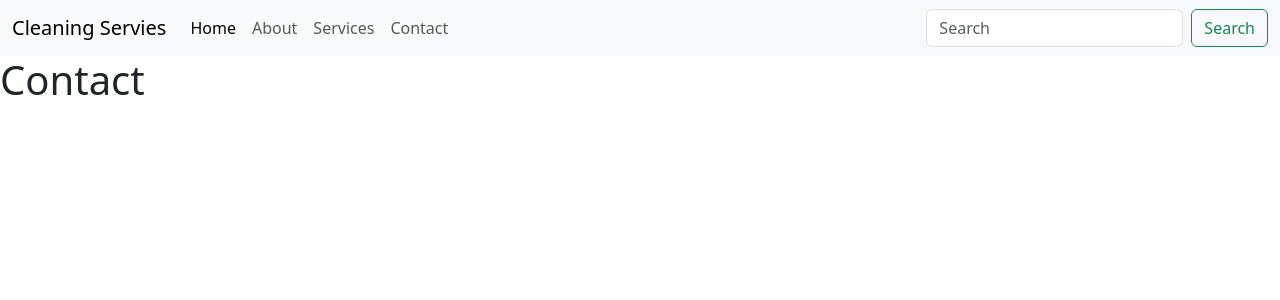
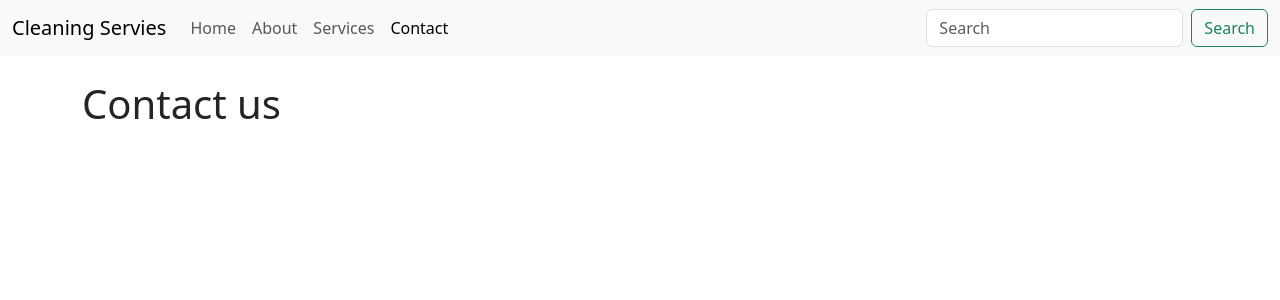
Before and after one commit to Akshay-Jhijhautia/Cleaning_Services, a Flask app: page /contact in a window 1280 px wide. Shown: the top 300 px of the page. Run offline with Flask 3, Linux system fonts and the light colour scheme.

Commit message:
active tabs

```diff
--- a/templates/about.html
+++ b/templates/about.html
@@ -29,11 +29,11 @@
         <div class="collapse navbar-collapse" id="navbarSupportedContent">
           <ul class="navbar-nav me-auto mb-2 mb-lg-0">
             <li class="nav-item">
-              <a class="nav-link active" aria-current="page" href="/">Home</a>
+              <a class="nav-link" aria-current="page" href="/">Home</a>
             </li>
 
             <li class="nav-item">
-              <a class="nav-link" href="/about">About</a>
+              <a class="nav-link active" href="/about">About</a>
             </li>
 
             <li class="nav-item">
--- a/templates/contact.html
+++ b/templates/contact.html
@@ -29,7 +29,7 @@
         <div class="collapse navbar-collapse" id="navbarSupportedContent">
           <ul class="navbar-nav me-auto mb-2 mb-lg-0">
             <li class="nav-item">
-              <a class="nav-link active" aria-current="page" href="/">Home</a>
+              <a class="nav-link" aria-current="page" href="/">Home</a>
             </li>
 
             <li class="nav-item">
@@ -41,7 +41,7 @@
             </li>
 
             <li class="nav-item">
-              <a class="nav-link" href="/contact">Contact</a>
+              <a class="nav-link active" href="/contact">Contact</a>
             </li>
           </ul>
           <form class="d-flex" role="search">
@@ -58,7 +58,10 @@
         </div>
       </div>
     </nav>
-    <h1>Contact</h1>
+
+    <div class="container my-4">
+      <h1>Contact us</h1>
+    </div>
     <script
       src="https://cdn.jsdelivr.net/npm/bootstrap@5.3.8/dist/js/bootstrap.bundle.min.js"
       integrity="sha384-FKyoEForCGlyvwx9Hj09JcYn3nv7wiPVlz7YYwJrWVcXK/BmnVDxM+D2scQbITxI"
--- a/templates/services.html
+++ b/templates/services.html
@@ -29,7 +29,7 @@
         <div class="collapse navbar-collapse" id="navbarSupportedContent">
           <ul class="navbar-nav me-auto mb-2 mb-lg-0">
             <li class="nav-item">
-              <a class="nav-link active" aria-current="page" href="/">Home</a>
+              <a class="nav-link" aria-current="page" href="/">Home</a>
             </li>
 
             <li class="nav-item">
@@ -37,7 +37,7 @@
             </li>
 
             <li class="nav-item">
-              <a class="nav-link" href="/services">Services</a>
+              <a class="nav-link active" href="/services">Services</a>
             </li>
 
             <li class="nav-item">
```
